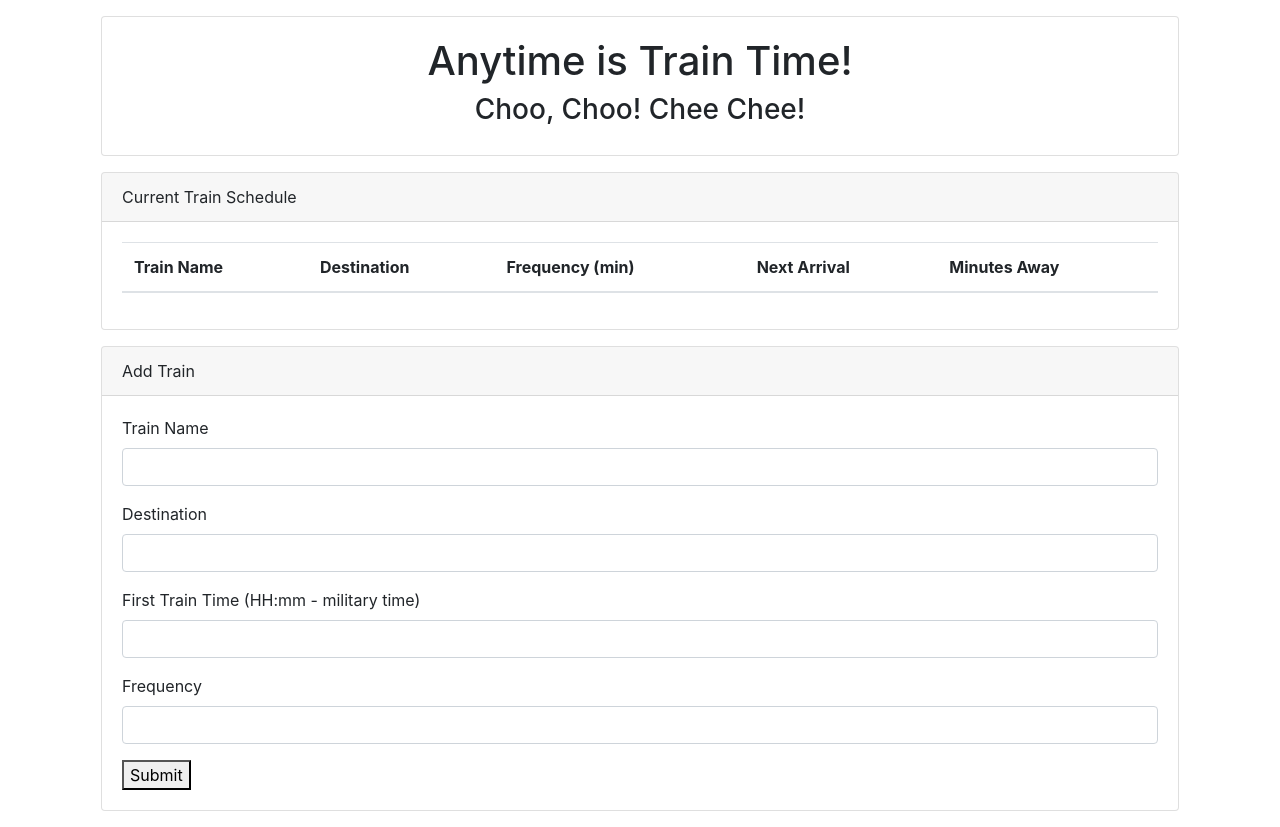
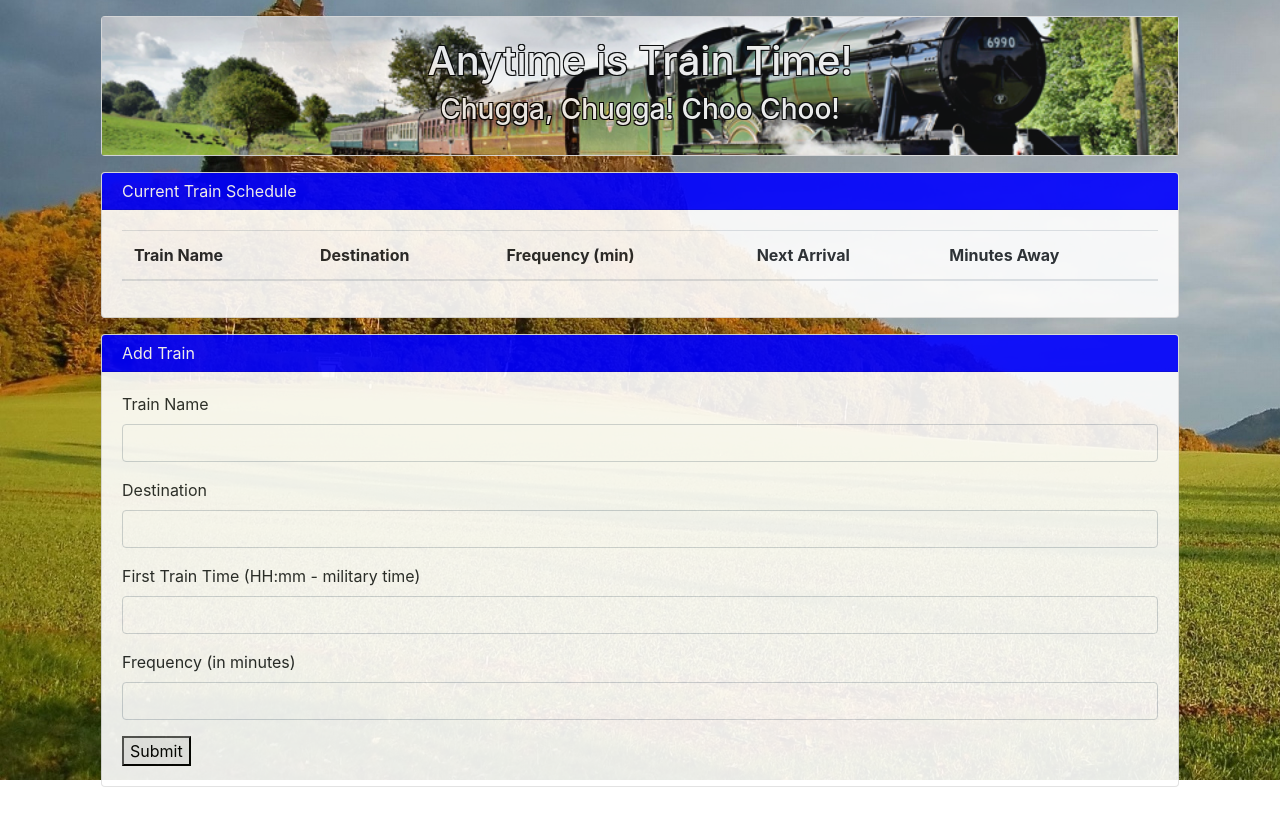
Before and after one commit to JCartwright44/Train-Scheduler, a plain HTML site: page index.html in a window 1280 px wide. After the commit the page ends 803 px from the top, so only its background shows below. Drawn offline with nearby package versions, Linux system fonts and the light colour scheme; no server answers.

Commit message:
js done and css underway

```diff
--- a/assets/css/style.css
+++ b/assets/css/style.css
@@ -13,3 +13,35 @@ h3 {
 .card {
     margin: 16px;
 }
+
+.card-header {
+    background-color: blue;
+    color: white;
+    padding-top: 6px;
+    padding-bottom: 6px;
+}
+
+.card {
+    opacity: .9;
+}
+
+
+.headTrain {
+    background-image: url(../images/train.jpg);
+    background-position-y:-365px;
+    background-size: 110%;
+    background-repeat: no-repeat;
+    color: whitesmoke;
+    text-shadow:
+        -1px -1px 0 #000,
+         1px -1px 0 #000,
+        -1px 1px 0 #000,
+         1px 1px 0 #000;
+}
+
+body {
+    background-image: url(../images/background.jpg);
+    background-repeat: no-repeat;
+    background-attachment: fixed;
+    background-position-y: -300px;
+}
--- a/assets/javascript/app.js
+++ b/assets/javascript/app.js
@@ -48,26 +48,31 @@ database.ref().on('child_added', function(childSnapshot){
     var minutesAway = 0;
 
     var curr = new moment().format('hh:mm a');
-    console.log('now ' + curr);
+       console.log('now ' + curr);
 
     var mFirstTime = new moment(firstTime, 'hh:mm a');
-    console.log('First time ' + moment(mFirstTime).format('hh:mm a'))
+        console.log('First time ' + moment(mFirstTime).format('hh:mm a'))
 
     var diff = moment().diff(moment(firstTime, 'hh:mm'), 'minutes');
-    console.log('diff ' + diff)
+        console.log('diff ' + diff)
 
     var mins = diff / frequency;
     var iMins = parseInt(mins) + 1;
     var timeToNext = iMins * frequency;
-    console.log(timeToNext);
+        console.log('time to next: ' + timeToNext);
 
+    var mNextTime = mFirstTime.add(timeToNext, 'minutes')
+       console.log('next: ' + moment(mNextTime).format('hh:mm'));
+    var timeTill = moment().diff(moment(mNextTime, 'hh:mm'), 'minutes');
+    var intTill = Math.abs(timeTill);
+       console.log('time till: ' + intTill);
 
     var newRow = $('<tr>').append(
         $('<td>').text(trainName),
         $('<td>').text(destination),
         $('<td>').text(frequency),
-        $('<td>').text('--'),
-        $('<td>').text(minutesAway)
+        $('<td>').text(moment(mNextTime).format('hh:mm a')),
+        $('<td>').text(intTill)
     )
 
     $('#trainTable').append(newRow);
--- a/index.html
+++ b/index.html
@@ -17,9 +17,9 @@
 <body>
     <div class="container">
         <div class="card">
-            <div class="card-body">
+            <div class="card-body headTrain">
                 <h1>Anytime is Train Time!</h1>
-                <h3>Choo, Choo! Chee Chee!</h3>
+                <h3>Chugga, Chugga! Choo Choo!</h3>
             </div>
         </div>
 
@@ -63,7 +63,7 @@
                     <div class="input-group mb-3">
                         <input type="text" class="form-control" id="firstTime" aria-describedby="basic-addon3">
                     </div>
-                <label for="basic-url">Frequency</label>
+                <label for="basic-url">Frequency (in minutes)</label>
                     <div class="input-group mb-3">
                         <input type="text" class="form-control" id="frequency" aria-describedby="basic-addon3">
                     </div>
```
Also changed, not shown: assets/images/background.jpg (added), assets/images/train.jpg (added).
